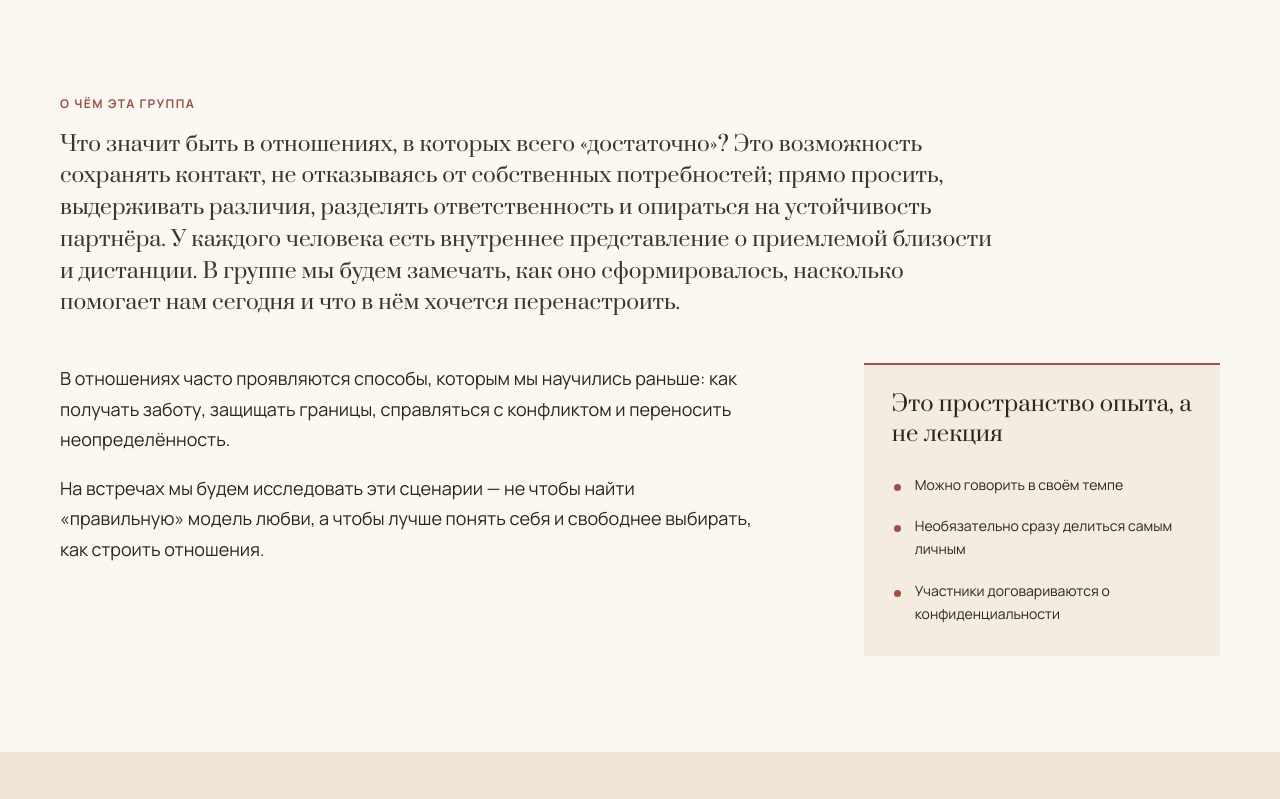
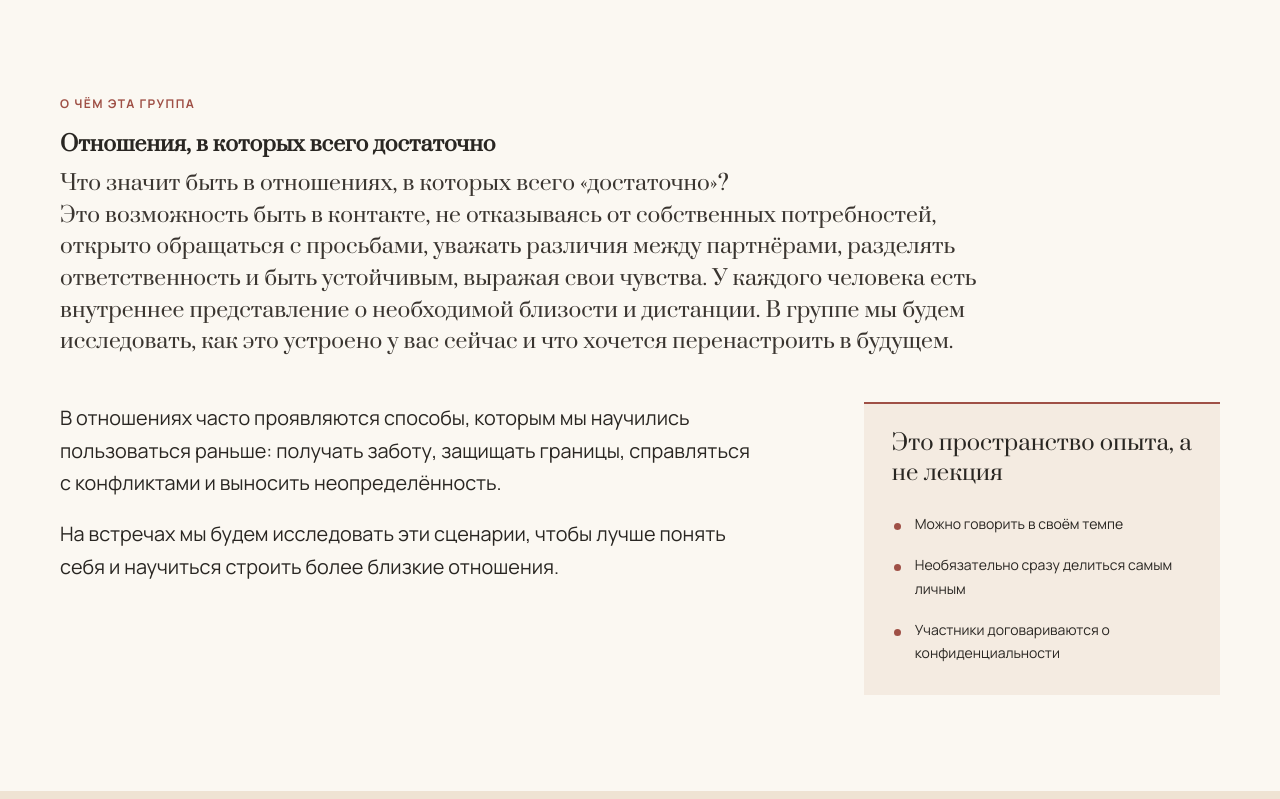
Before and after one commit to tnimas/tmaslova, a plain HTML site: page group/index.html in a window 1280 px wide. Shown: the part 742-1541 px from the top of the page. Drawn offline with Linux system fonts and the light colour scheme.

Commit message:
Update group introduction copy

```diff
--- a/group/index.html
+++ b/group/index.html
@@ -56,7 +56,8 @@
     section{padding:96px 0}
     .intro-grid{display:grid;grid-template-columns:1.35fr .65fr;gap:64px;align-items:start}
     .lead{font:clamp(18px,1.65vw,23px)/1.5 var(--serif);max-width:940px;margin:15px 0 44px;color:#3a3530}
-    .copy{max-width:700px;font-size:18px;line-height:1.7}
+    .lead-heading{display:block;margin-bottom:.35em;font-weight:700;color:var(--ink)}
+    .copy{max-width:700px;font-size:clamp(18px,1.55vw,20px);line-height:1.65}
     .copy p{margin:0 0 18px}
     .promise{background:#f4ebe1;border-top:2px solid var(--rose);padding:25px 28px 22px}
     .promise h3{font:22px/1.35 var(--serif);margin:0 0 15px}
@@ -190,11 +191,11 @@
     <section>
       <div class="wrap">
         <div class="eyebrow">О чём эта группа</div>
-        <p class="lead">Что значит быть в отношениях, в которых всего «достаточно»? Это возможность сохранять контакт, не отказываясь от собственных потребностей; прямо просить, выдерживать различия, разделять ответственность и опираться на устойчивость партнёра. У каждого человека есть внутреннее представление о приемлемой близости и дистанции. В группе мы будем замечать, как оно сформировалось, насколько помогает нам сегодня и что в нём хочется перенастроить.</p>
+        <p class="lead"><span class="lead-heading">Отношения, в которых всего достаточно</span>Что значит быть в отношениях, в которых всего «достаточно»?<br>Это возможность быть в контакте, не отказываясь от собственных потребностей, открыто обращаться с просьбами, уважать различия между партнёрами, разделять ответственность и быть устойчивым, выражая свои чувства. У каждого человека есть внутреннее представление о необходимой близости и дистанции. В группе мы будем исследовать, как это устроено у вас сейчас и что хочется перенастроить в будущем.</p>
         <div class="intro-grid">
           <div class="copy">
-            <p>В отношениях часто проявляются способы, которым мы научились раньше: как получать заботу, защищать границы, справляться с конфликтом и переносить неопределённость.</p>
-            <p>На встречах мы будем исследовать эти сценарии — не чтобы найти «правильную» модель любви, а чтобы лучше понять себя и свободнее выбирать, как строить отношения.</p>
+            <p>В отношениях часто проявляются способы, которым мы научились пользоваться раньше: получать заботу, защищать границы, справляться с конфликтами и выносить неопределённость.</p>
+            <p>На встречах мы будем исследовать эти сценарии, чтобы лучше понять себя и научиться строить более близкие отношения.</p>
           </div>
           <aside class="promise" aria-label="Что важно знать">
             <h3>Это пространство опыта, а не лекция</h3>
```
